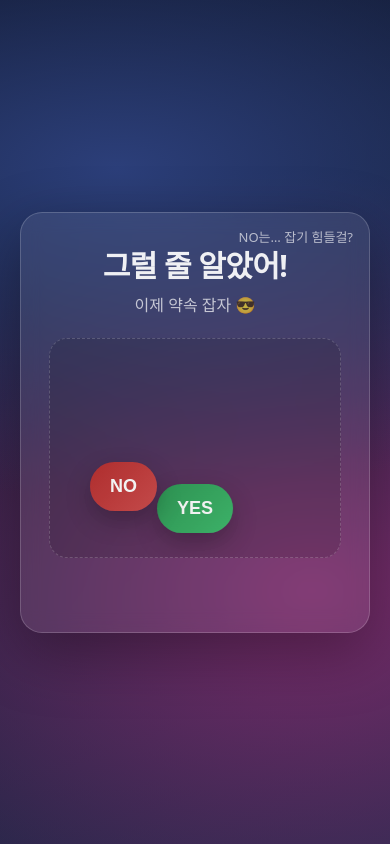
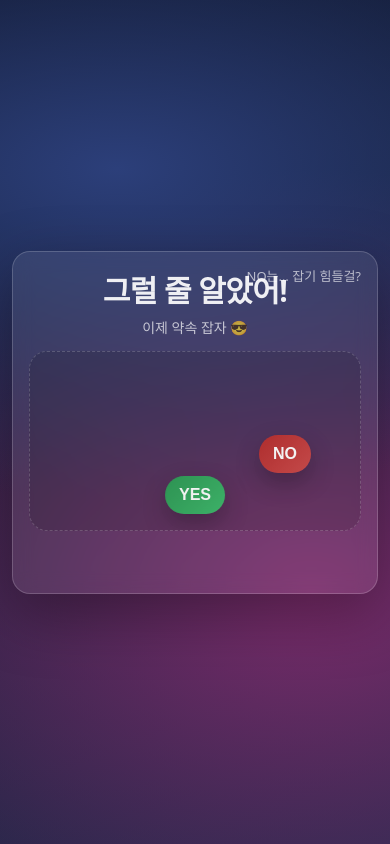
Before and after one commit to mydoglichy/CatchMe, a plain HTML site: page index.html in a window 390 px wide. Both pictures are taken after a click on the button "YES". Drawn offline with Linux system fonts and the light colour scheme.

Commit message:
fix: stop movement on NO click and swap in place

```diff
--- a/index.html
+++ b/index.html
@@ -80,6 +80,8 @@
             transition: transform 120ms ease, filter 120ms ease;
             will-change: transform;
             box-shadow: 0 10px 24px rgba(0, 0, 0, 0.25);
+            touch-action: manipulation;
+            /* 모바일 더블탭 확대 등 완화 */
         }
 
         .btn:active {
@@ -94,7 +96,6 @@
             background: linear-gradient(135deg, #dc2626, var(--no));
         }
 
-        /* 버튼 배치: YES는 가운데 아래, NO는 절대 위치로 도망다님 */
         .yes-wrap {
             position: absolute;
             left: 50%;
@@ -131,6 +132,33 @@
             font-size: 13px;
             color: rgba(255, 255, 255, 0.65);
         }
+
+        /* ✅ 모바일/작은 화면 대응 */
+        @media (max-width: 480px) {
+            .card {
+                width: calc(100vw - 24px);
+                padding: 22px 16px 16px;
+                border-radius: 18px;
+            }
+
+            .stage {
+                height: 180px;
+            }
+
+            .btn {
+                padding: 10px 14px;
+                font-size: 16px;
+            }
+
+            .yes-wrap {
+                bottom: 16px;
+            }
+
+            .sub {
+                font-size: 14px;
+                margin-bottom: 14px;
+            }
+        }
     </style>
 </head>
 
@@ -159,13 +187,19 @@
         const title = document.getElementById("title");
         const sub = document.getElementById("sub");
 
-        // ✅ 잡을만하게 튜닝
-        const NO_ESCAPE_RADIUS = 65;        // 가까이 가야 도망
+        // ✅ PC(마우스)용 도망 세팅(잡을만하게)
+        const NO_ESCAPE_RADIUS = 65;
         const MARGIN = 14;
         const AFTER_SWAP_DELAY = 1000;
 
-        const ESCAPE_COOLDOWN = 420;        // 연속 점프 방지
-        const ESCAPE_PROB = 0.45;            // 매번 도망 X (60%만 도망)
+        const ESCAPE_COOLDOWN = 420;
+        const ESCAPE_PROB = 0.45;
+
+        // ✅ 모바일(터치)일 때: 일정 시간마다 자동 이동(바로 누르는 문제 해결)
+        const isTouchLike =
+            window.matchMedia("(hover: none)").matches || (navigator.maxTouchPoints && navigator.maxTouchPoints > 0);
+
+        let autoMoveTimer = null;
 
         let escapeEnabled = true;
         let swapped = false;
@@ -211,16 +245,16 @@
         }
 
         function moveNoAwayFrom(mouseX, mouseY) {
-            const now = Date.now();
-
-            if (now - lastEscapeAt < ESCAPE_COOLDOWN) return;   // 쿨다운
-            if (Math.random() > ESCAPE_PROB) return;            // 확률
-
-            lastEscapeAt = now;
+            // PC/마우스에서만 확률/쿨다운 적용
+            if (!isTouchLike) {
+                const now = Date.now();
+                if (now - lastEscapeAt < ESCAPE_COOLDOWN) return;
+                if (Math.random() > ESCAPE_PROB) return;
+                lastEscapeAt = now;
+            }
 
             const pos = pickSafePosition(mouseX, mouseY, NO_ESCAPE_RADIUS);
 
-            // 부드럽게 이동
             noBtn.style.transition = "left 180ms ease, top 180ms ease, transform 120ms ease";
             noBtn.style.left = pos.x + "px";
             noBtn.style.top = pos.y + "px";
@@ -229,8 +263,10 @@
             setTimeout(() => (noBtn.style.transform = "scale(1)"), 120);
         }
 
+        // ✅ PC(마우스/트랙패드): 근처면 도망
         stage.addEventListener("pointermove", (e) => {
             if (!escapeEnabled) return;
+            if (isTouchLike) return; // 모바일은 자동이동 방식 사용
 
             const noRect = noBtn.getBoundingClientRect();
             const noCx = noRect.left + noRect.width / 2;
@@ -244,8 +280,29 @@
 
         noBtn.addEventListener("pointerenter", (e) => {
             if (!escapeEnabled) return;
+            if (isTouchLike) return;
             moveNoAwayFrom(e.clientX, e.clientY);
         });
+
+        // ✅ 모바일(터치): 짧은 시간마다 자동 이동
+        function startAutoMoveForMobile() {
+            if (!isTouchLike) return;
+
+            const tick = () => {
+                if (!escapeEnabled || swapped) return;
+
+                const rect = stage.getBoundingClientRect();
+                const cx = rect.left + rect.width / 2;
+                const cy = rect.top + rect.height / 2;
+
+                moveNoAwayFrom(cx, cy);
+
+                const next = 450 + Math.random() * 550; // 450~1000ms
+                autoMoveTimer = setTimeout(tick, next);
+            };
+
+            tick();
+        }
 
         function yesEvent() {
             title.textContent = "그럴 줄 알았어!";
@@ -256,17 +313,32 @@
             noBtn.disabled = true;
             yesBtn.style.filter = "grayscale(0.25) brightness(0.95)";
             noBtn.style.filter = "grayscale(0.25) brightness(0.95)";
+
+            // 혹시 모바일 자동이동 타이머가 돌고 있으면 정지
+            if (autoMoveTimer) clearTimeout(autoMoveTimer);
         }
 
         yesBtn.addEventListener("click", yesEvent);
 
-        noBtn.addEventListener("click", () => {
+        // ✅ NO 클릭되면: 즉시 스왑 + 1초 뒤 YES 이벤트
+        noBtn.addEventListener("click", (e) => {
             if (swapped) return;
+
+            // ✅ 클릭되자마자: 이동/도망/자동이동 전부 즉시 중지 + 위치 고정
             swapped = true;
+            escapeEnabled = false;
 
-            escapeEnabled = false; // 스왑되면 더 이상 도망 안 감
+            if (autoMoveTimer) {
+                clearTimeout(autoMoveTimer);
+                autoMoveTimer = null;
+            }
 
-            // 버튼 스왑
+            // 혹시 진행 중인 애니메이션 느낌을 끊고 "그 자리"에 고정
+            noBtn.style.transition = "none";
+            // (바운스 효과로 scale 걸렸던 것도 원복)
+            noBtn.style.transform = "scale(1)";
+
+            // ✅ 바로 스왑 (현재 위치 그대로)
             const yesText = yesBtn.textContent;
             const noText = noBtn.textContent;
 
@@ -281,14 +353,19 @@
 
             showToast("오잉? NO를 눌렀네? 😏");
 
+            // (원하면: 이후에는 transition 다시 켜도 되지만, 여기선 멈춘 상태 유지)
             setTimeout(() => {
                 yesEvent();
             }, AFTER_SWAP_DELAY);
         });
 
+
         window.addEventListener("load", () => {
             const rect = stage.getBoundingClientRect();
             moveNoAwayFrom(rect.left + rect.width * 0.5, rect.top + rect.height * 0.5);
+
+            // ✅ 모바일이면 자동 이동 시작
+            startAutoMoveForMobile();
         });
 
         window.addEventListener("resize", () => {
@@ -296,8 +373,6 @@
             moveNoAwayFrom(rect.left + rect.width * 0.5, rect.top + rect.height * 0.5);
         });
     </script>
-
-
 </body>
 
 </html>
```
